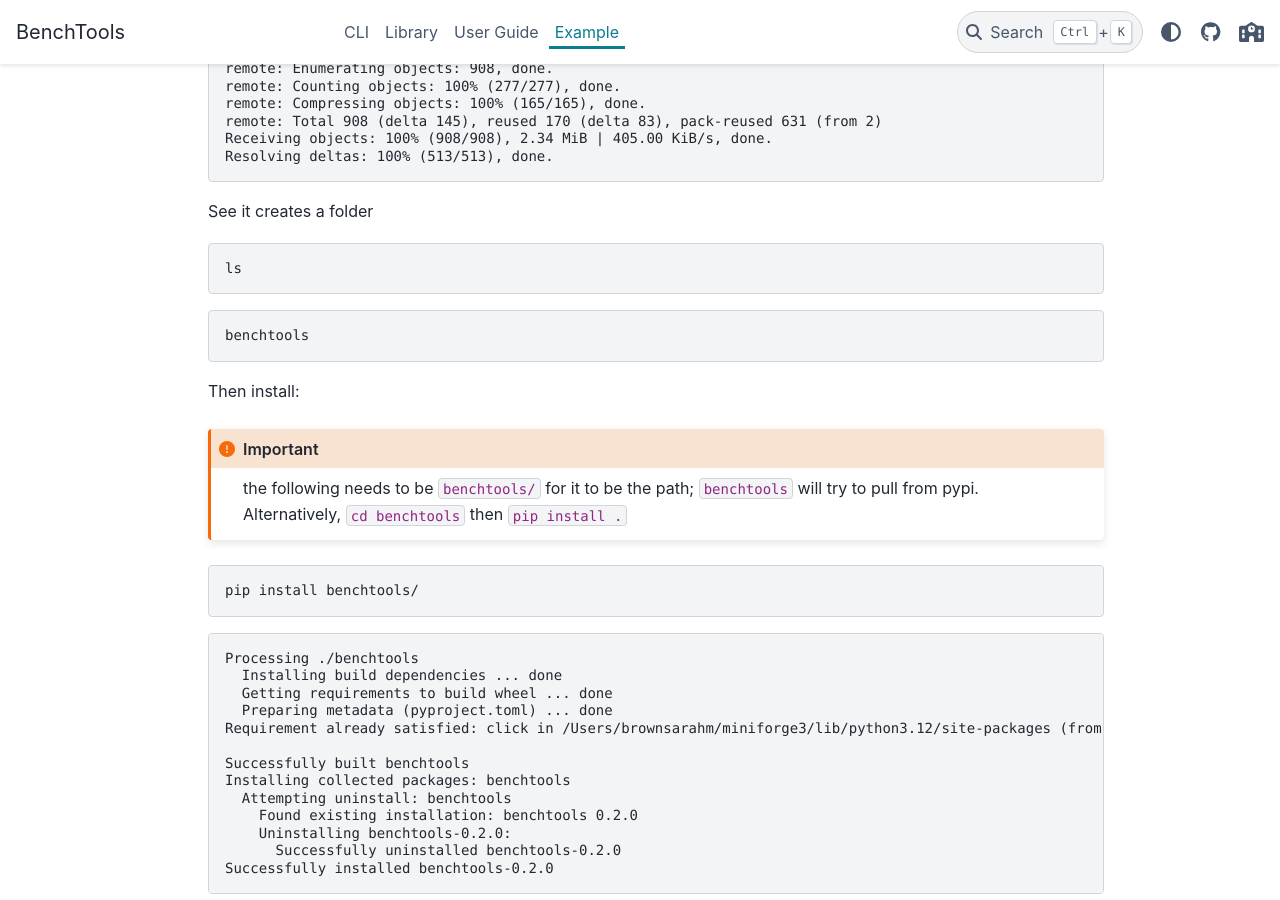
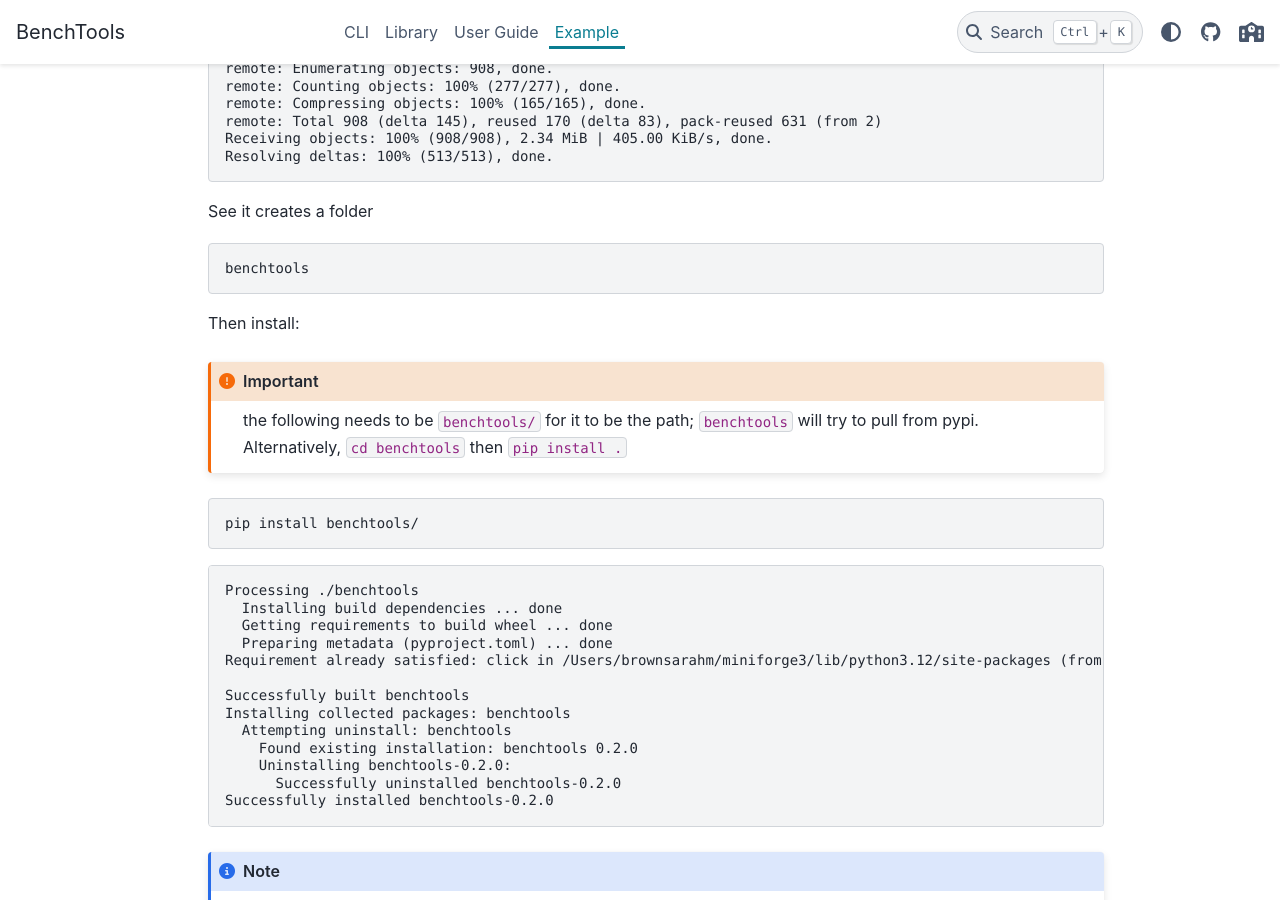
Before and after one commit to ml4sts/benchtools, a Sphinx documentation site: the page built from docs/source/demo.md, in a window 1280 px wide and 900 px high, scrolled down 465 px. Built offline with Sphinx 7.4.7 and the PyData theme 0.15.4, drawn with Linux system fonts in a browser that asks for light colours.

Commit message:
Testing code-cell

````diff
--- a/docs/source/demo.md
+++ b/docs/source/demo.md
@@ -27,7 +27,7 @@
 
 
 See it creates a folder
-```{code-block} bash
+```{code-cell} bash
 :tags: ["skip-execution"]
 ls
 ```
````
Also changed, not shown: 1 other file.
